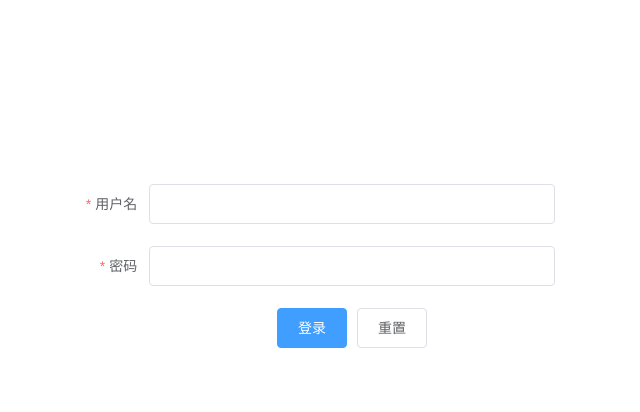
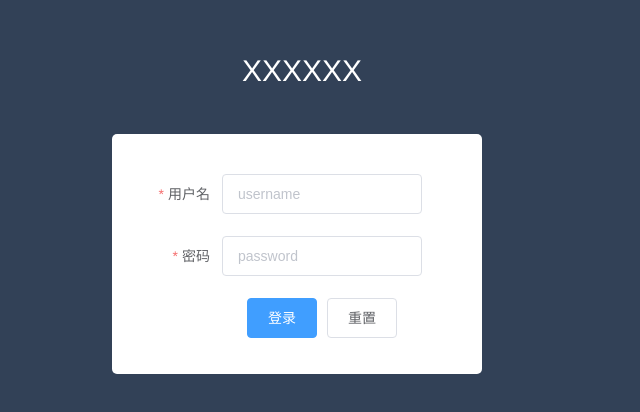
Before and after one commit to Z94/z94-web, a Vue app: page /#/ in a window 1280 px wide. Shown: the part 116-528 px from the top of the page, without its empty margins (338-978 px from the left). Built offline with nearby package versions, Linux system fonts and the light colour scheme.

Commit message:
1、修改EsLint缩进规则 2、增加Home.vue

```diff
--- a/src/App.vue
+++ b/src/App.vue
@@ -11,12 +11,26 @@ export default {
 </script>
 
 <style>
+* {
+    margin: 0;
+    padding: 0;
+}
+html,body,#app,.wrapper{
+    width:100%;
+    height:100%;
+    overflow: hidden;
+}
 #app {
     font-family: 'Avenir', Helvetica, Arial, sans-serif;
     -webkit-font-smoothing: antialiased;
     -moz-osx-font-smoothing: grayscale;
     text-align: center;
     color: #2c3e50;
-  margin-top: 60px;
+}
+body{
+    font-family:"Helvetica Neue",Helvetica, "microsoft yahei", arial, STHeiTi, sans-serif;
+}
+.header{
+    background-color: #242f42;
 }
 </style>
--- /dev/null
+++ b/src/components/Home.vue
@@ -0,0 +1,103 @@
+<template>
+    <el-container>
+        <el-header v-show="showHeader">
+            <el-row :gutter="20">
+                <el-col :span="1"><img src="../assets/logo.png" class="logo"></el-col>
+                <el-col :span="23">
+                    <el-menu :default-active="activeIndex" class="el-menu" mode="horizontal">
+                        <el-menu-item index="1">处理中心</el-menu-item>
+                        <el-submenu index="2">
+                            <template slot="title">我的工作台</template>
+                            <el-menu-item index="2-1">选项1</el-menu-item>
+                            <el-menu-item index="2-2">选项2</el-menu-item>
+                            <el-menu-item index="2-3">选项3</el-menu-item>
+                        </el-submenu>
+                        <el-menu-item index="3">about</el-menu-item>
+                    </el-menu>
+                </el-col>
+            </el-row>
+        </el-header>
+        <el-main>
+            <el-row v-for="row in 20" :key="row">
+                <el-col :span="8" v-for="(o) in 2" :key="o">
+                    <el-card class="el-card" @click.native="cardClick">
+                        <img src="../assets/logo.png" class="image">
+                        <div class="card-bottom">
+                            <span>好吃的汉堡</span>
+                            <div class="bottom clearfix">
+                            <time class="time">{{ currentDate }}</time>
+                            <el-button type="text" class="button">操作按钮</el-button>
+                            </div>
+                        </div>
+                    </el-card>
+                </el-col>
+            </el-row>
+        </el-main>
+
+    </el-container>
+</template>
+<script>
+    export default {
+        data () {
+            return {
+                search: '',
+                activeIndex: '1',
+                showHeader: true,
+                currentDate: new Date()
+            }
+        },
+        methods: {
+            cardClick () {
+                alert('card')
+            }
+        }
+    }
+</script>
+<style>
+    .logo {
+        width: 100px;
+        height: 50px;
+        margin: 150
+    }
+    .card-bottom {
+        padding: 14px;
+    }
+    .image {
+        display: block;
+    }
+    .button {
+        padding: 0;
+        float: right;
+    }
+    .time {
+        font-size: 13px;
+        color: #999
+    }
+    .bottom {
+        margin-top: 13px;
+        line-height: 12px;
+    }
+    .clearfix:before,
+      .clearfix:after {
+          display: table;
+          content: "";
+      }
+      .clearfix:after {
+      clear: both
+      }
+
+    header {
+        margin-top: -60px;
+    }
+    .input {
+        width: 10%;
+    }
+    .el-menu {
+        margin-left: 50px
+    }
+    .el-card {
+        padding: 0px;
+        cursor: pointer;
+        margin: 10px 0 0 10px
+    }
+</style>
--- a/src/components/Login.vue
+++ b/src/components/Login.vue
@@ -1,21 +1,26 @@
 <template>
-	<el-form class="container" :rules="rules" ref="loginForm" label-width="100px">
+<div class="login-wrap">
+    <div class="login-title">XXXXXX</div>
+    <div class="login-container">
+        <el-form :rules="rules" ref="loginForm" label-width="100px">
             <el-form-item label="用户名" prop="userName">
-			<el-input v-model="loginForm.userName"></el-input>
+                <el-input v-model="loginForm.userName" placeholder="username"></el-input>
             </el-form-item>
             <el-form-item label="密码" prop="password">
-			<el-input v-model="loginForm.password"></el-input>
+                <el-input type="password" v-model="loginForm.password" placeholder="password"></el-input>
             </el-form-item>
             <el-form-item>
                 <el-button type="primary" @click="submitForm">登录</el-button>
                 <el-button @click="resetForm">重置</el-button>
             </el-form-item>
         </el-form>
+    </div>
+</div>
 </template>
 <script>
     export default {
-        data() {
-            return{
+        data () {
+            return {
                 loginForm: {
                     userName: '',
                     password: ''
@@ -31,29 +36,49 @@
             }
         },
         methods: {
-			submitForm(){
-				const that = this;
+            submitForm () {
+                const that = this
                 this.$axios.post('/login', this.loginForm)
-				.then(function(response){
-					console.log(response)
-					if(response.data == true){
+                .then(function (response) {
+                    if (response.data === true) {
                         that.$router.push('HelloWorld')
                     }
                 })
-				.catch(function(response){
+                .catch(function (response) {
 
                 })
             },
-			resetForm(){
-
+            resetForm () {
+                this.$router.push('Home')
             }
         }
     }
 </script>
 <style>
-	.container {
-		margin: 300px auto;
-		width: 40%;
+    .login-wrap {
+        position: relative;
+        width: 100%;
+        height: 100%;
+        background: #324157;
+    }
+    .login-title {
+        position: absolute;
+        top: 50%;
+        text-align: center;
+        width: 100%;
+        margin-top: -230px;
+        font-size: 30px;
+        color: #fff
+    }
+    .login-container {
+        position: absolute;
+        left:50%;
+        top:50%;
+        width:300px;
+        height:160px;
+        margin:-150px 0 0 -190px;
+        padding:40px 60px 40px 10px;
         border-radius: 5px;
+        background: #fff;
     }
 </style>
--- a/src/router/index.js
+++ b/src/router/index.js
@@ -2,6 +2,7 @@ import Vue from 'vue'
 import Router from 'vue-router'
 import HelloWorld from '@/components/HelloWorld'
 import Login from '@/components/Login'
+import Home from '@/components/Home'
 
 Vue.use(Router)
 
@@ -16,6 +17,11 @@ const router = new Router({
             path: '/HelloWorld',
             name: 'HelloWorld',
             component: HelloWorld
+        },
+        {
+            path: '/Home',
+            name: 'Home',
+            component: Home
         }
     ]
 })
```
Also changed, not shown: src/main.js (+5 -6 lines), .eslintrc.js, src/components/HelloWorld.vue (indentation only), 1 other file (tests, documents, lock files or other folders). Lines whose indentation alone changed are shown as unchanged.
